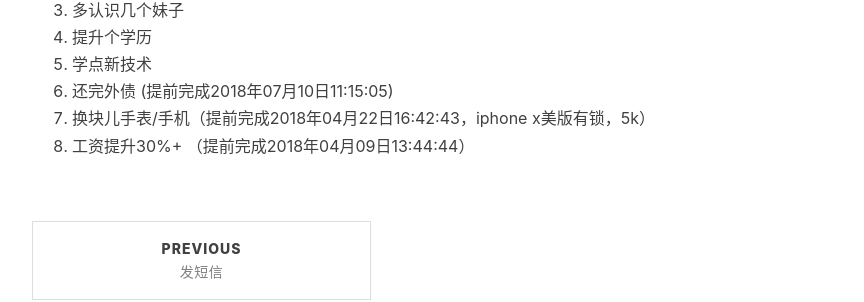
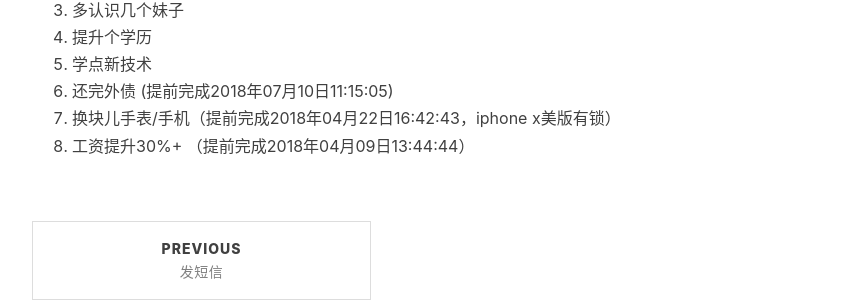
Before and after one commit to ncic-ict/changdaye.github.io, a Jekyll site: the page built from _posts/2018-12-31-2018年计划.md, in a window 1280 px wide. Shown: the part 987-1289 px from the top of the page, without its empty margins (233-1097 px from the left). Built offline with Jekyll 4.4.1, drawn with Linux system fonts in a browser that asks for light colours; nearby versions of some CDN libraries; comment, search, counter and statistics services are not loaded.

```diff
--- a/_posts/2018-12-31-2018年计划.md
+++ b/_posts/2018-12-31-2018年计划.md
@@ -33,5 +33,5 @@
 4. 提升个学历
 5. 学点新技术
 6. 还完外债 (提前完成2018年07月10日11:15:05)
-7. 换块儿手表/手机（提前完成2018年04月22日16:42:43，iphone x美版有锁，5k）
+7. 换块儿手表/手机（提前完成2018年04月22日16:42:43，iphone x美版有锁）
 8. 工资提升30%+ （提前完成2018年04月09日13:44:44）
```
